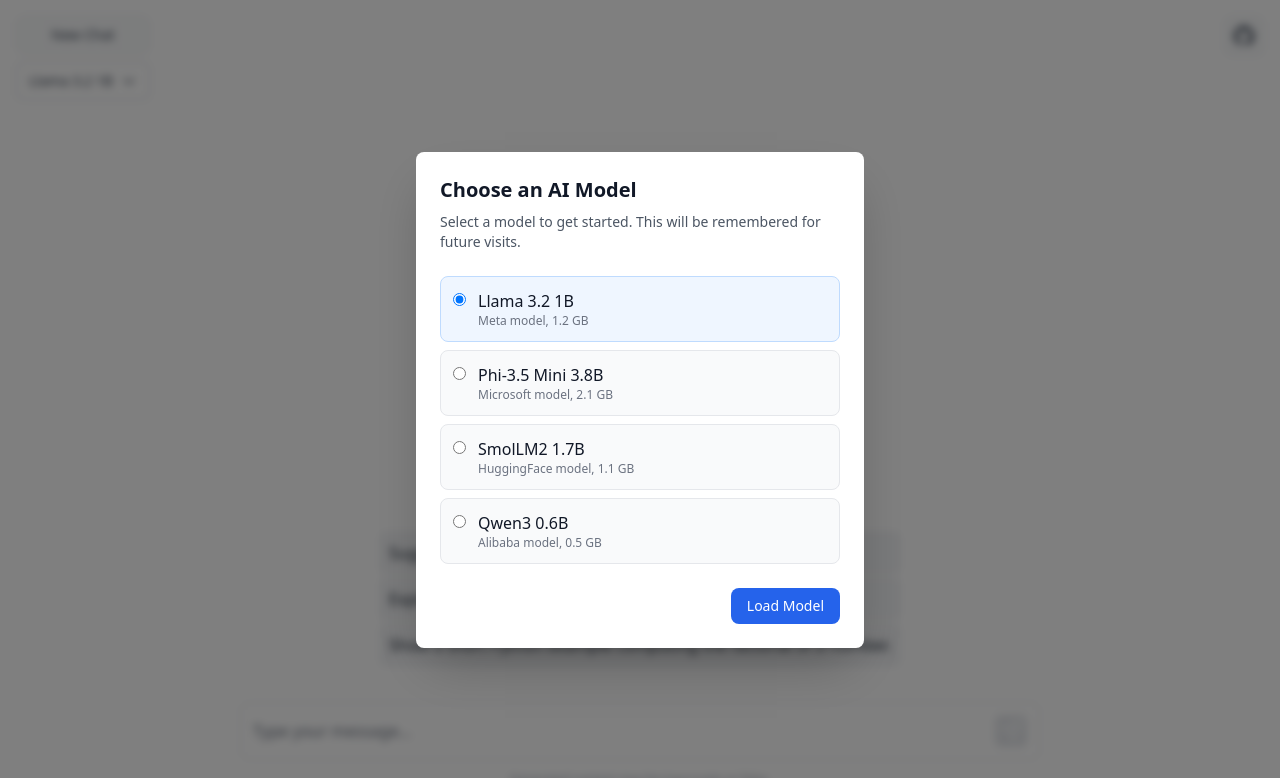
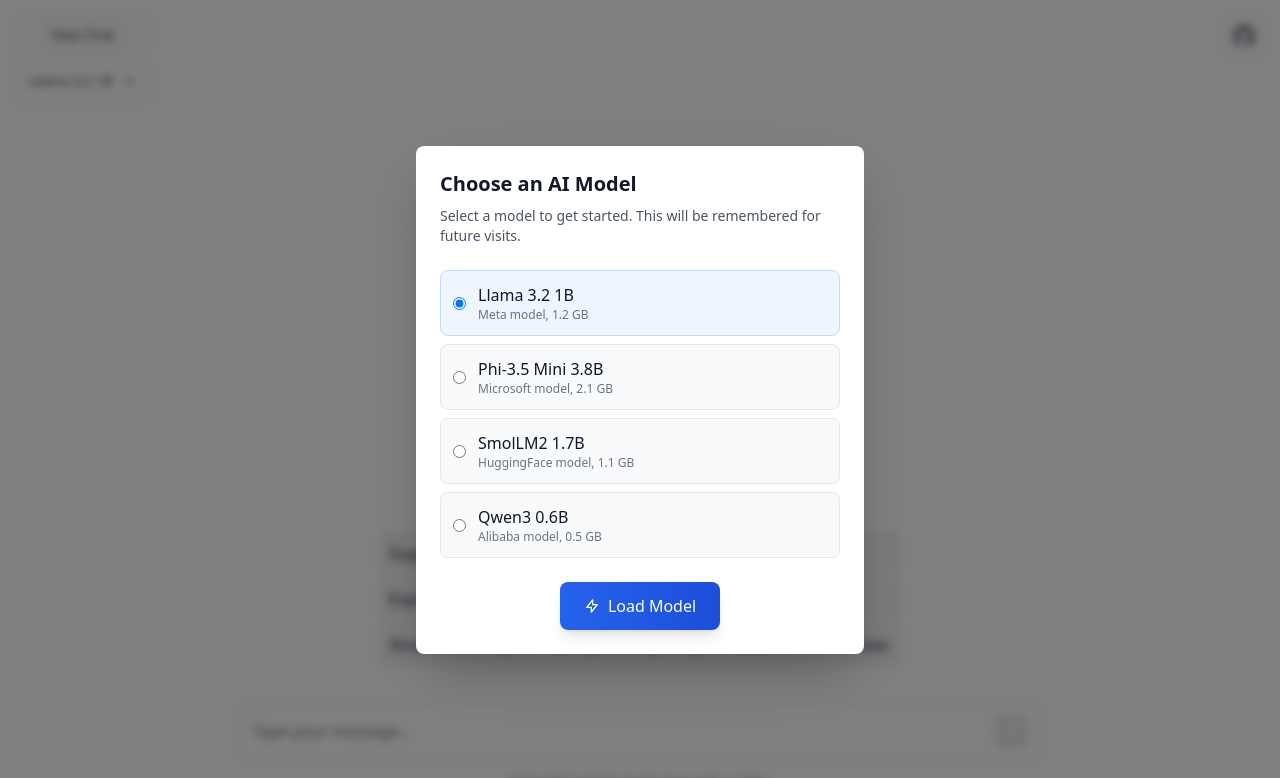
Before and after one commit to letmaik/privatgespraech, a React (Vite) app: page / in a window 1280 px wide. Shown: the top 778 px of the page. Built offline with nearby package versions, Linux system fonts and the light colour scheme.

Commit message:
model loading modal style

```diff
--- a/src/components/ModelSelectionModal.jsx
+++ b/src/components/ModelSelectionModal.jsx
@@ -25,7 +25,7 @@
           {AVAILABLE_MODELS.map((model) => (
             <label
               key={model.id}
-              className={`flex items-start gap-3 p-3 rounded-lg cursor-pointer transition-colors border ${
+              className={`flex items-center gap-3 p-3 rounded-lg cursor-pointer transition-colors border ${
                 selectedModel === model.url
                   ? 'bg-blue-50 dark:bg-blue-900/20 border-blue-200 dark:border-blue-700'
                   : 'bg-gray-50 dark:bg-gray-700 border-gray-200 dark:border-gray-600 hover:bg-gray-100 dark:hover:bg-gray-600'
@@ -37,7 +37,7 @@
                 value={model.url}
                 checked={selectedModel === model.url}
                 onChange={(e) => setSelectedModel(e.target.value)}
-                className="mt-1 text-blue-600 focus:ring-blue-500"
+                className="text-blue-600 focus:ring-blue-500"
               />
               <div className="flex-1">
                 <div className="font-medium text-gray-900 dark:text-gray-100">
@@ -51,12 +51,16 @@
           ))}
         </div>
 
-        <div className="flex justify-end">
+        <div className="flex justify-center">
           <button
             onClick={handleLoad}
-            className="px-4 py-2 text-sm font-medium text-white bg-blue-600 hover:bg-blue-700 dark:bg-blue-500 dark:hover:bg-blue-600 rounded-lg transition-colors"
+            className="group relative px-6 py-3 text-white font-medium bg-gradient-to-r from-blue-600 to-blue-700 hover:from-blue-700 hover:to-blue-800 rounded-lg transition-all duration-200 shadow-lg hover:shadow-xl hover:scale-105 active:scale-95 flex items-center gap-2"
           >
+            <svg className="w-4 h-4" fill="none" stroke="currentColor" viewBox="0 0 24 24">
+              <path strokeLinecap="round" strokeLinejoin="round" strokeWidth={2} d="M13 10V3L4 14h7v7l9-11h-7z" />
+            </svg>
             Load Model
+            <div className="absolute inset-0 rounded-lg bg-gradient-to-r from-blue-600 to-blue-700 opacity-0 group-hover:opacity-20 transition-opacity duration-200"></div>
           </button>
         </div>
       </div>
```
